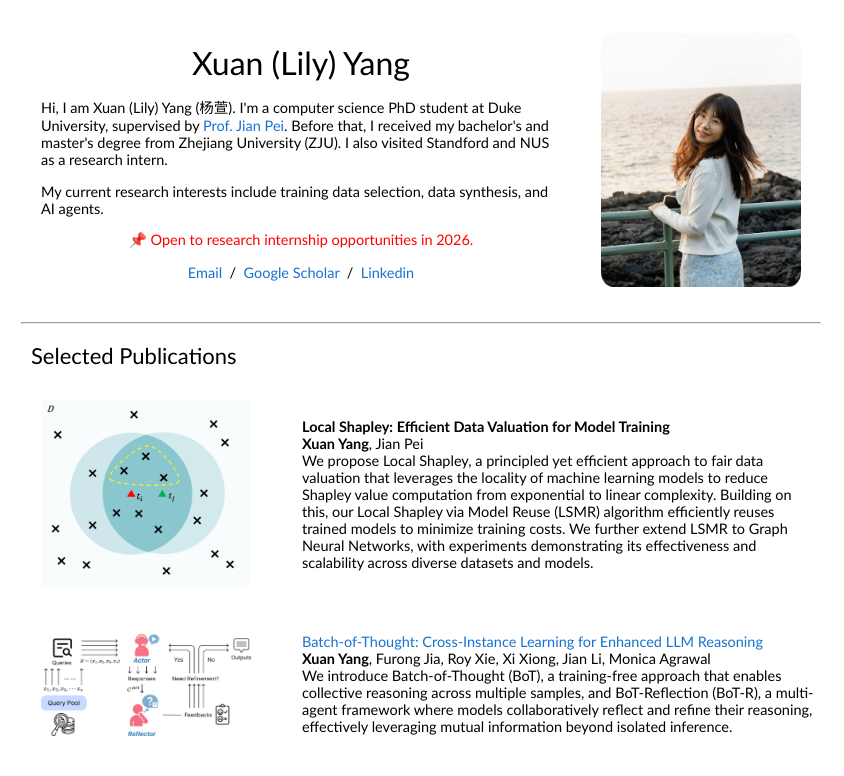
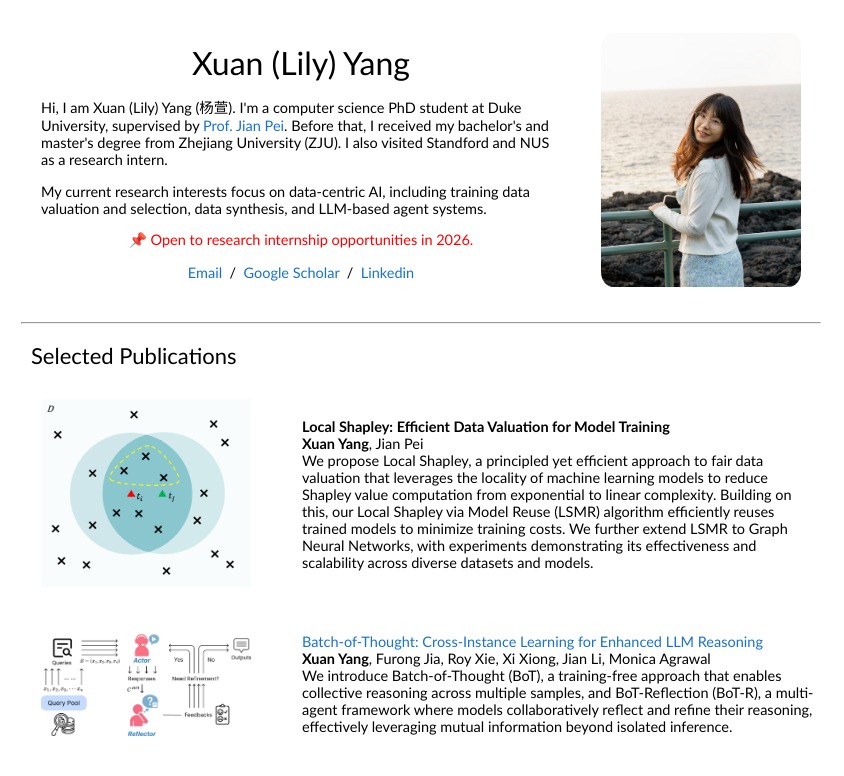
Before and after one commit to xuanyang19/xuanyang19.github.io, a plain HTML site: page index.html in a window 1280 px wide. Shown: the top 776 px of the page, without its empty margins (219-1063 px from the left). Drawn offline with Linux system fonts and the light colour scheme.

Commit message:
Update index.html

```diff
--- a/index.html
+++ b/index.html
@@ -33,8 +33,7 @@
                                             Jian Pei</a>. Before that, I received my bachelor's and master's degree from Zhejiang
                                         University (ZJU). I also visited Standford and NUS as a research intern.</p>
 
-                                    <p> My current research interests include training data selection, data synthesis,
-                                        and AI agents. </p>
+                                    <p> My current research interests focus on data-centric AI, including training data valuation and selection, data synthesis, and LLM-based agent systems. </p>
 
                                     <p style="color: red; text-align: center;">
                                         📌 Open to research internship opportunities in 2026.
```
